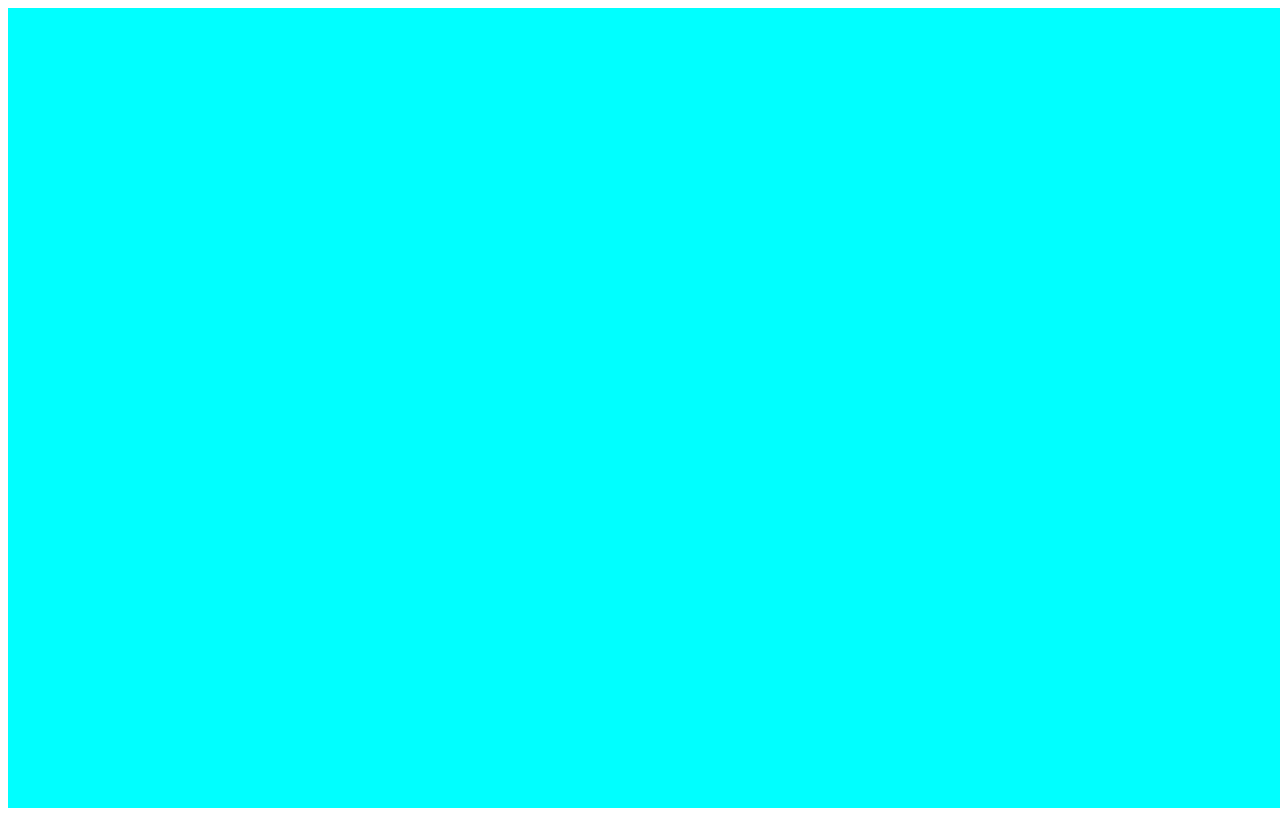
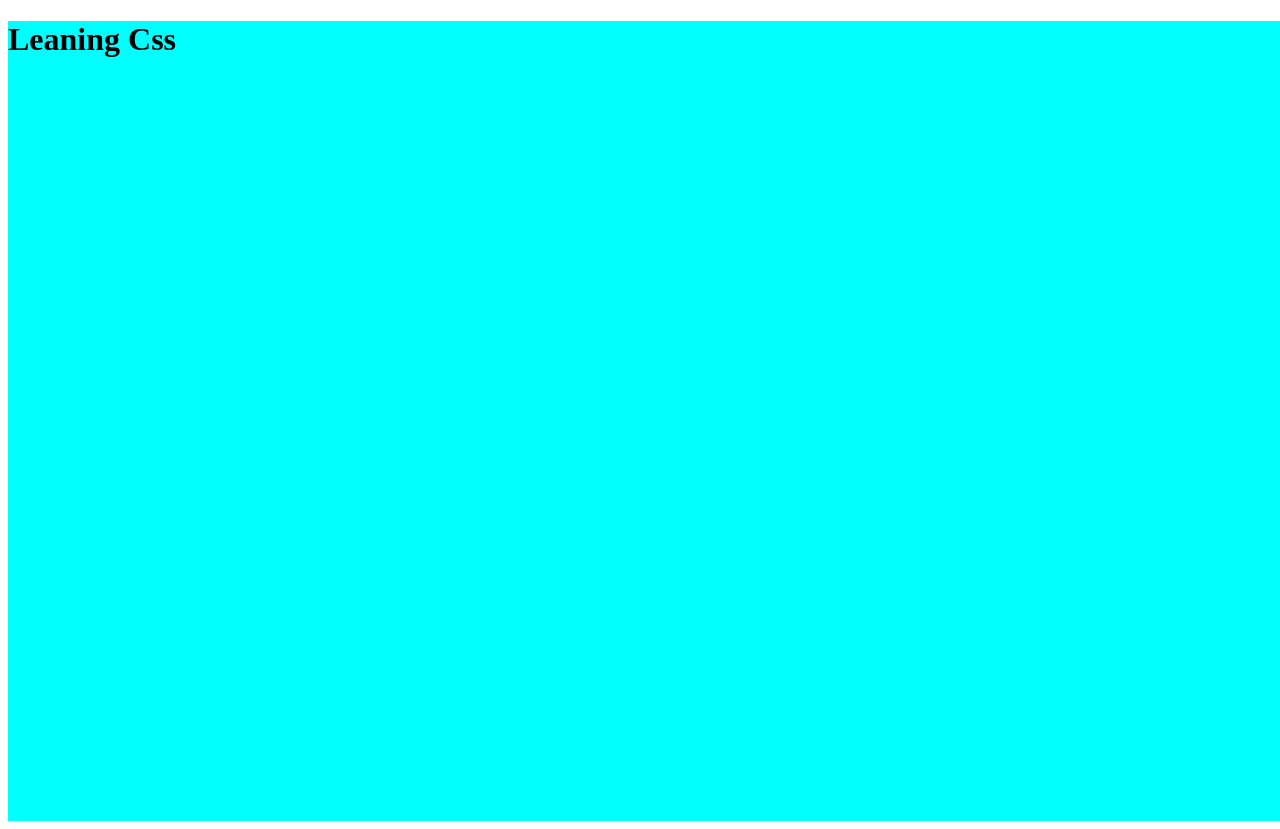
Before and after one commit to NabeelaDilshad/learning_github, a plain HTML site: page CSS/index.html in a window 1280 px wide. Drawn offline with Linux system fonts and the light colour scheme.

Commit message:
heading added

```diff
--- a/CSS/index.html
+++ b/CSS/index.html
@@ -7,7 +7,9 @@
     <link rel="stylesheet" href="index.css">
 </head>
 <body>
-    <div class="container"></div>
+    <div class="container">
+        <h1>Leaning Css</h1>
+    </div>
 
 </body>
 </html>
```
